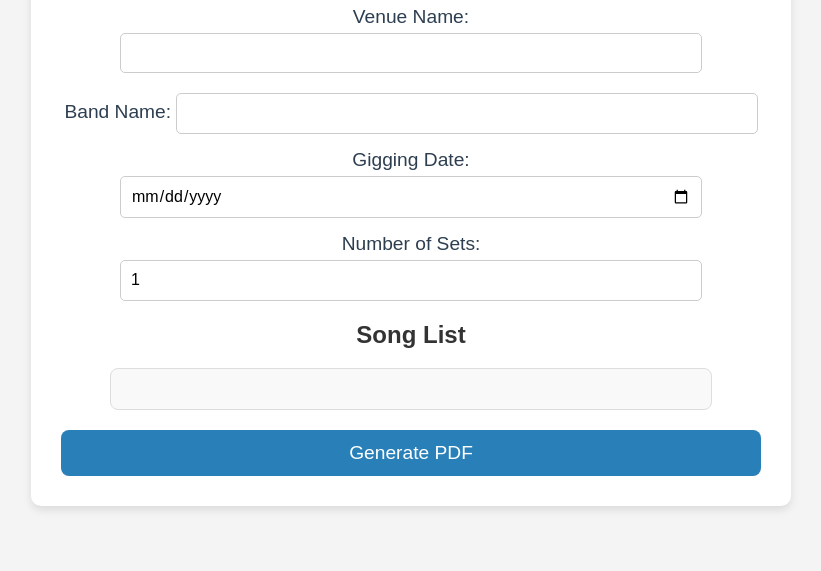
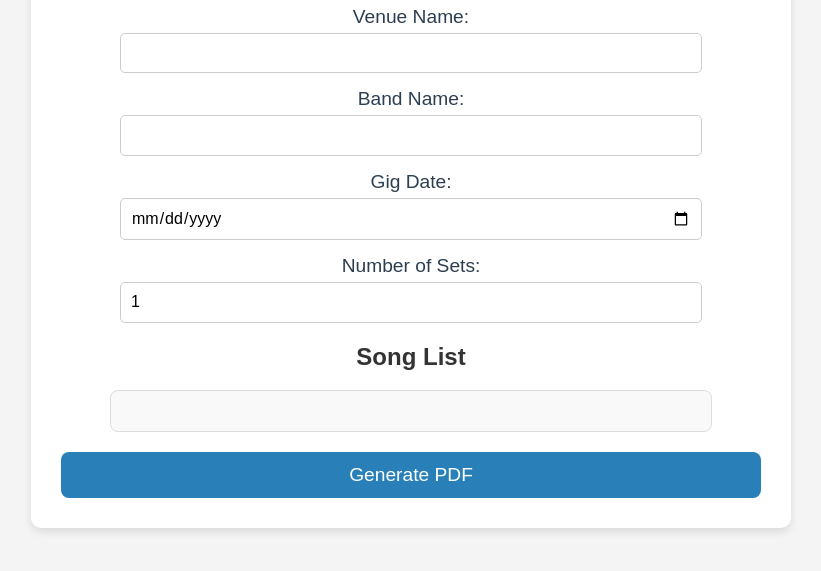
Before and after one commit to cleancodernz/setlistmanager, a plain HTML site: page setlistcreator.html in a window 1280 px wide. Shown: the part 167-738 px from the top of the page, without its empty margins (229-1050 px from the left). Drawn offline with nearby package versions, Linux system fonts and the light colour scheme; no server answers.

Commit message:
alignment changes

```diff
--- a/setlistcreator.html
+++ b/setlistcreator.html
@@ -99,22 +99,22 @@
 
         <div>
             <div class="input-group">
-                <label for="venue">Venue Name:</label>
+                <label for="venue">Venue Name:</label><br>
                 <input type="text" id="venue" />
             </div>
 
             <div class="input-group">
-                <label for="band">Band Name:</label>
+                <label for="band">Band Name:</label><br>
                 <input type="text" id="band" />
             </div>
 
             <div class="input-group">
-                <label for="date">Gigging Date:</label>
+                <label for="date">Gig Date:</label><br>
                 <input type="date" id="date" />
             </div>
 
             <div class="input-group">
-                <label for="numSets">Number of Sets:</label>
+                <label for="numSets">Number of Sets:</label><br>
                 <input type="number" id="numSets" value="1" />
             </div>
         </div>
```
